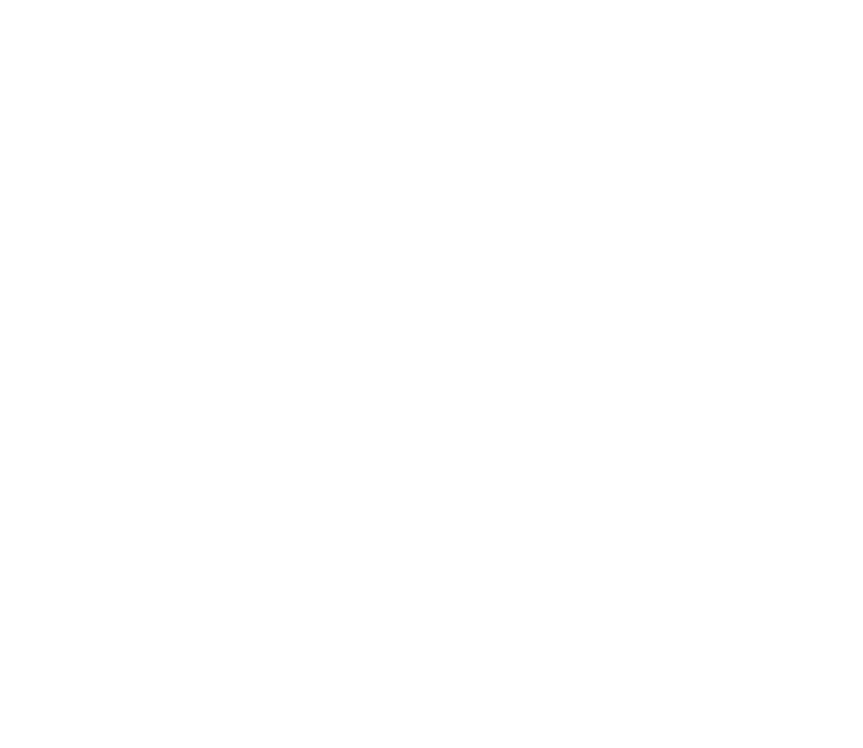
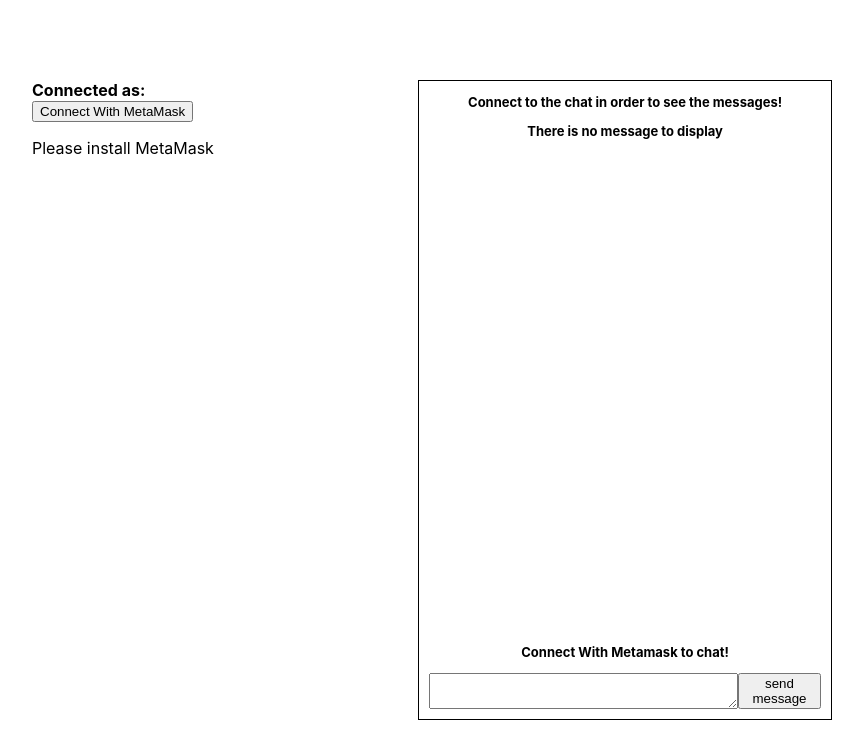
Before and after one commit to team-infinikorn/web3-chat, a React (Create React App) app: page / in a window 1280 px wide. Shown: the top 748 px of the page, without its empty margins (208-1071 px from the left). Built offline with nearby package versions, Linux system fonts and the light colour scheme.

Commit message:
setup react app frontend

```diff
--- a/src/App.css
+++ b/src/App.css
@@ -1,38 +1,63 @@
-.App {
-  text-align: center;
+body {
+  margin: 0;
+  font-family: -apple-system, BlinkMacSystemFont, "Segoe UI", "Roboto", "Oxygen",
+    "Ubuntu", "Cantarell", "Fira Sans", "Droid Sans", "Helvetica Neue",
+    sans-serif;
+  -webkit-font-smoothing: antialiased;
+  -moz-osx-font-smoothing: grayscale;
 }
 
-.App-logo {
-  height: 40vmin;
-  pointer-events: none;
+code {
+  font-family: source-code-pro, Menlo, Monaco, Consolas, "Courier New",
+    monospace;
 }
 
-@media (prefers-reduced-motion: no-preference) {
-  .App-logo {
-    animation: App-logo-spin infinite 20s linear;
-  }
+.state-message {
+  text-align: center;
+  font-size: 13px;
+  font-weight: bold;
 }
 
-.App-header {
-  background-color: #282c34;
-  min-height: 100vh;
+.App {
+  width: 800px;
+  display: flex;
+  margin: 0 auto;
+  height: 80vh;
+
+  margin-top: 10vh;
+}
+
+.sidebar {
+  width: 750px;
+}
+
+.chat {
+  display: grid;
+  grid-template-columns: 1fr;
+  grid-template-rows: 83% 1fr;
+  gap: 0px 0px;
+  grid-template-areas:
+    "."
+    ".";
+  width: 100%;
+  overflow: scroll;
+  border: 1px solid black;
+}
+
+.chat__actions-wrapper {
   display: flex;
   flex-direction: column;
+  justify-content: flex-end;
+  margin-bottom: 10px;
+}
+
+.chat__input {
+  display: flex;
   align-items: center;
   justify-content: center;
-  font-size: calc(10px + 2vmin);
-  color: white;
+  margin: 0 10px;
 }
 
-.App-link {
-  color: #61dafb;
+textarea {
+  width: 100%;
 }
-
-@keyframes App-logo-spin {
-  from {
-    transform: rotate(0deg);
-  }
-  to {
-    transform: rotate(360deg);
-  }
-}
--- a/src/App.tsx
+++ b/src/App.tsx
@@ -3,6 +3,33 @@
 function App() {
   return (
     <div className="App">
+      <div className="sidebar">
+        <>
+          <b>Connected as:</b>
+          <br />
+        </>
+        <button>
+          Connect With MetaMask
+        </button>
+        <p>Please install MetaMask</p>
+      </div>
+      <div className="chat">
+        <div className="s">
+          <p className="state-message">
+            Connect to the chat in order to see the messages!
+          </p>
+          <p className="state-message">There is no message to display</p>
+        </div>
+        <div className="chat__actions-wrapper">
+          <p className="state-message">Connect With Metamask to chat!</p>
+          <div className="chat__input">
+            <textarea></textarea>
+            <button>
+              {"send message"}
+            </button>
+          </div>
+        </div>
+      </div>
     </div>
   );
 }
```
